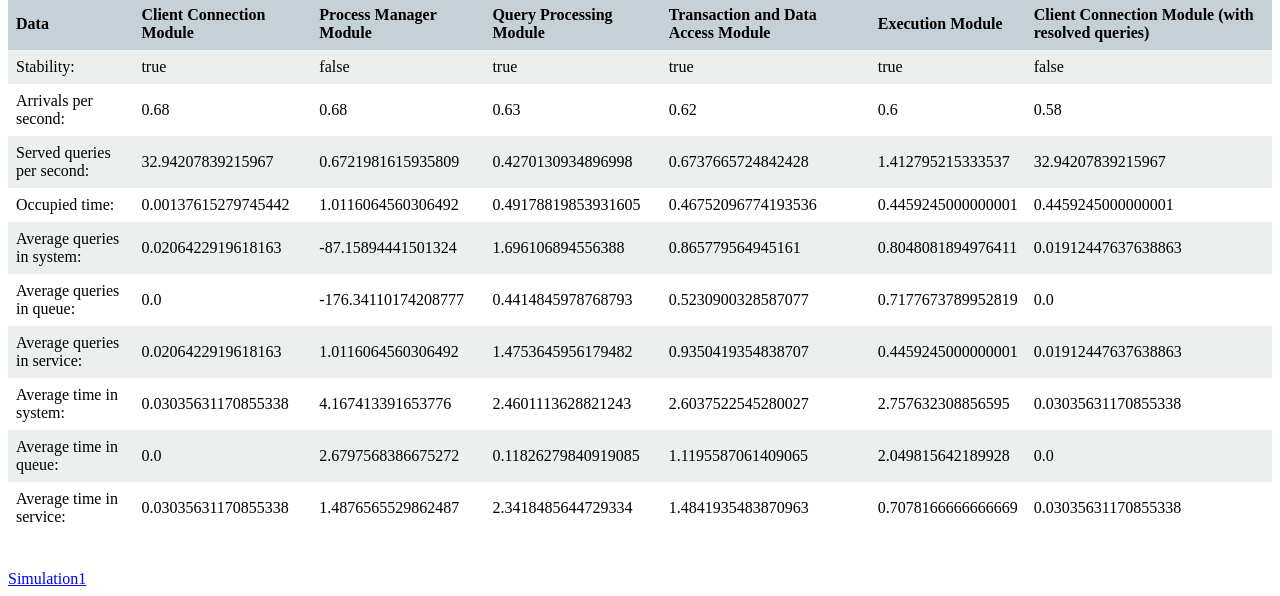
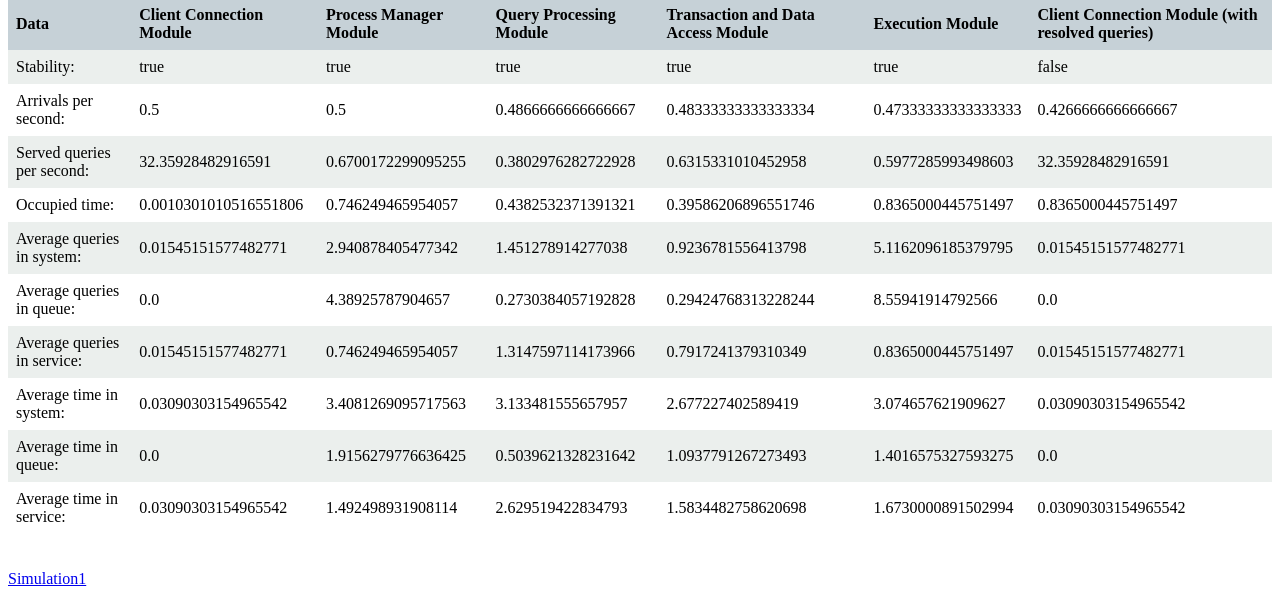
Before and after one commit to paolaos/DBMS_Simulator, a plain HTML site: page statistics/index.html in a window 1280 px wide. Shown: the part 535-1131 px from the top of the page. Drawn offline with Linux system fonts and the light colour scheme.

```diff
--- a/statistics/index.html
+++ b/statistics/index.html
@@ -31,7 +31,7 @@
 <h4>Execution Parameters</h4>
 <p>Number of simulations: 1</p>
 
-<p>Maximum time to run the simulation: 100.0 s</p>
+<p>Maximum time to run the simulation: 300.0 s</p>
 
 <p>Number of concurrent connections: 15</p>
 
@@ -64,7 +64,7 @@
     <tr>
         <td>Stability:</td>
         <td>true</td>
-        <td>false</td>
+        <td>true</td>
         <td>true</td>
         <td>true</td>
         <td>true</td>
@@ -72,84 +72,84 @@
     </tr>
     <tr>
         <td>Arrivals per second:</td>
-        <td>0.68</td>
-        <td>0.68</td>
-        <td>0.63</td>
-        <td>0.62</td>
-        <td>0.6</td>
-        <td>0.58</td>
+        <td>0.5</td>
+        <td>0.5</td>
+        <td>0.4866666666666667</td>
+        <td>0.48333333333333334</td>
+        <td>0.47333333333333333</td>
+        <td>0.4266666666666667</td>
     </tr>
     <tr>
         <td>Served queries per second:</td>
-        <td>32.94207839215967</td>
-        <td>0.6721981615935809</td>
-        <td>0.4270130934896998</td>
-        <td>0.6737665724842428</td>
-        <td>1.412795215333537</td>
-        <td>32.94207839215967</td>
+        <td>32.35928482916591</td>
+        <td>0.6700172299095255</td>
+        <td>0.3802976282722928</td>
+        <td>0.6315331010452958</td>
+        <td>0.5977285993498603</td>
+        <td>32.35928482916591</td>
     </tr>
     <tr>
         <td>Occupied time:</td>
-        <td>0.00137615279745442</td>
-        <td>1.0116064560306492</td>
-        <td>0.49178819853931605</td>
-        <td>0.46752096774193536</td>
-        <td>0.4459245000000001</td>
-        <td>0.4459245000000001</td>
+        <td>0.0010301010516551806</td>
+        <td>0.746249465954057</td>
+        <td>0.4382532371391321</td>
+        <td>0.39586206896551746</td>
+        <td>0.8365000445751497</td>
+        <td>0.8365000445751497</td>
     </tr>
     <tr>
         <td>Average queries in system:</td>
-        <td>0.0206422919618163</td>
-        <td>-87.15894441501324</td>
-        <td>1.696106894556388</td>
-        <td>0.865779564945161</td>
-        <td>0.8048081894976411</td>
-        <td>0.01912447637638863</td>
+        <td>0.01545151577482771</td>
+        <td>2.940878405477342</td>
+        <td>1.451278914277038</td>
+        <td>0.9236781556413798</td>
+        <td>5.1162096185379795</td>
+        <td>0.01545151577482771</td>
     </tr>
     <tr>
         <td>Average queries in queue:</td>
         <td>0.0</td>
-        <td>-176.34110174208777</td>
-        <td>0.4414845978768793</td>
-        <td>0.5230900328587077</td>
-        <td>0.7177673789952819</td>
+        <td>4.38925787904657</td>
+        <td>0.2730384057192828</td>
+        <td>0.29424768313228244</td>
+        <td>8.55941914792566</td>
         <td>0.0</td>
     </tr>
     <tr>
         <td>Average queries in service:</td>
-        <td>0.0206422919618163</td>
-        <td>1.0116064560306492</td>
-        <td>1.4753645956179482</td>
-        <td>0.9350419354838707</td>
-        <td>0.4459245000000001</td>
-        <td>0.01912447637638863</td>
+        <td>0.01545151577482771</td>
+        <td>0.746249465954057</td>
+        <td>1.3147597114173966</td>
+        <td>0.7917241379310349</td>
+        <td>0.8365000445751497</td>
+        <td>0.01545151577482771</td>
     </tr>
     <tr>
         <td>Average time in system:</td>
-        <td>0.03035631170855338</td>
-        <td>4.167413391653776</td>
-        <td>2.4601113628821243</td>
-        <td>2.6037522545280027</td>
-        <td>2.757632308856595</td>
-        <td>0.03035631170855338</td>
+        <td>0.03090303154965542</td>
+        <td>3.4081269095717563</td>
+        <td>3.133481555657957</td>
+        <td>2.677227402589419</td>
+        <td>3.074657621909627</td>
+        <td>0.03090303154965542</td>
     </tr>
     <tr>
         <td>Average time in queue:</td>
         <td>0.0</td>
-        <td>2.6797568386675272</td>
-        <td>0.11826279840919085</td>
-        <td>1.1195587061409065</td>
-        <td>2.049815642189928</td>
+        <td>1.9156279776636425</td>
+        <td>0.5039621328231642</td>
+        <td>1.0937791267273493</td>
+        <td>1.4016575327593275</td>
         <td>0.0</td>
     </tr>
     <tr>
         <td>Average time in service:</td>
-        <td>0.03035631170855338</td>
-        <td>1.4876565529862487</td>
-        <td>2.3418485644729334</td>
-        <td>1.4841935483870963</td>
-        <td>0.7078166666666669</td>
-        <td>0.03035631170855338</td>
+        <td>0.03090303154965542</td>
+        <td>1.492498931908114</td>
+        <td>2.629519422834793</td>
+        <td>1.5834482758620698</td>
+        <td>1.6730000891502994</td>
+        <td>0.03090303154965542</td>
     </tr>
 </table>
 <br>
```
Also changed, not shown: 3 other files.
